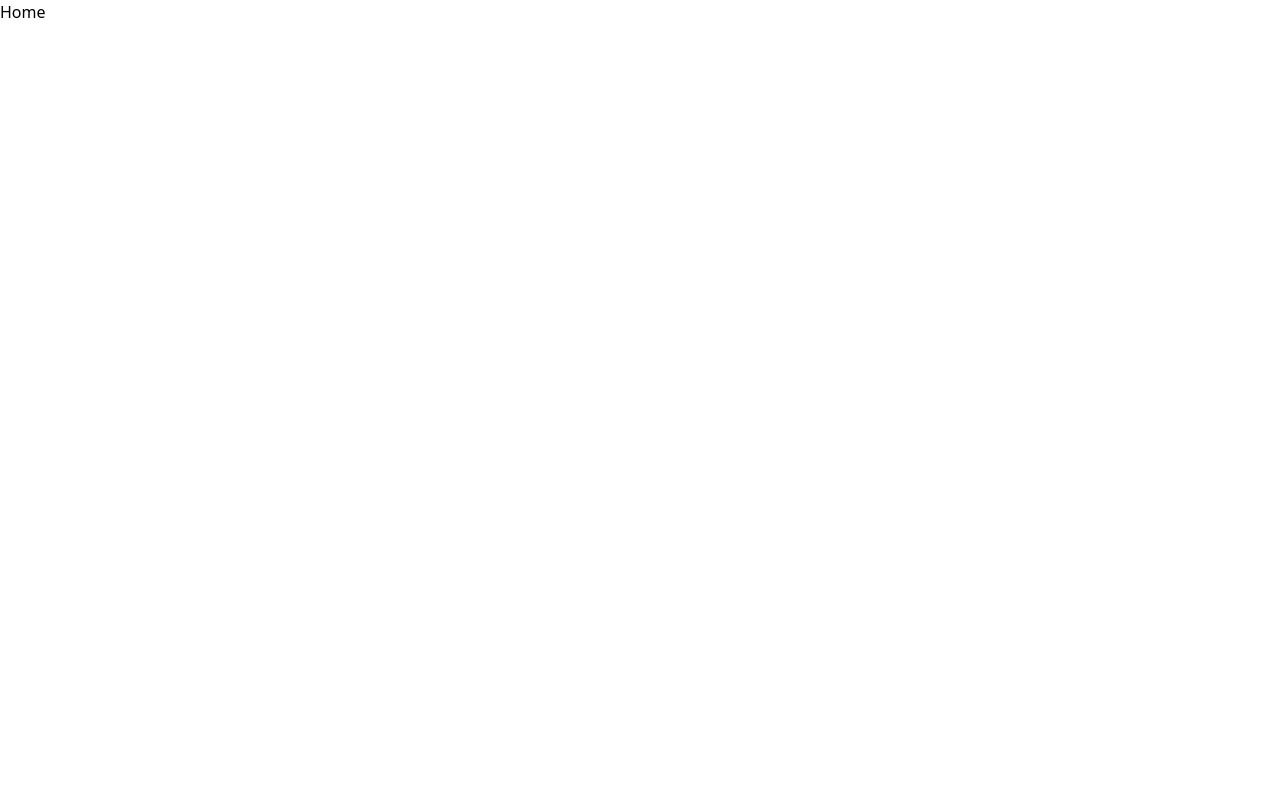
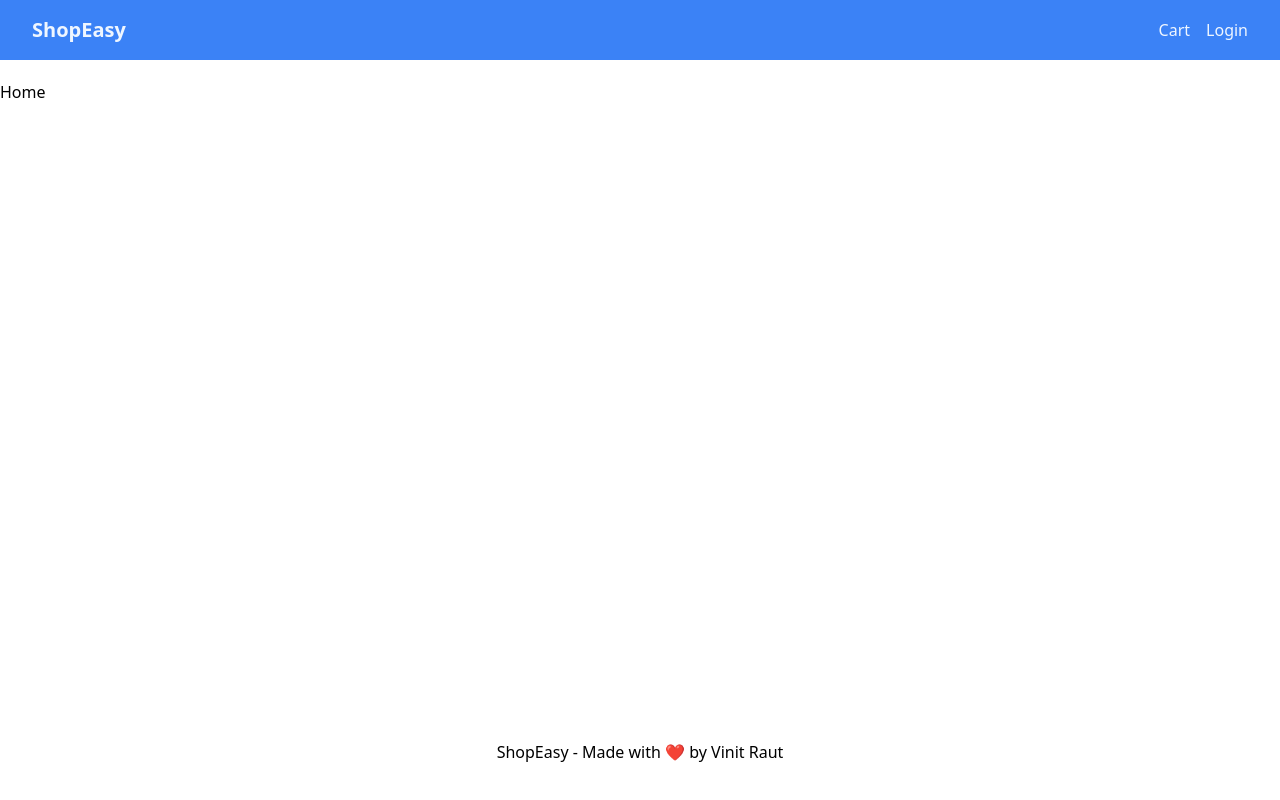
Before and after one commit to vin18/shopeasy, a React (Create React App) app: page / in a window 1280 px wide. Built offline with nearby package versions, Linux system fonts and the light colour scheme.

Commit message:
Add: Header and Footer component

```diff
--- a/src/App.js
+++ b/src/App.js
@@ -1,16 +1,22 @@
-import { BrowserRouter as Router, Routes, Route } from 'react-router-dom'
+import { BrowserRouter as Router, Routes, Route } from 'react-router-dom';
 import './App.css';
+import Footer from './components/Footer';
+import Header from './components/Header';
 
-const Home = () => <h1>Home</h1>
-const About = () => <h1>About</h1>
+export const Home = () => <h1>Home</h1>;
+export const About = () => <h1>About</h1>;
 
 function App() {
   return (
     <Router>
-      <Routes>
-        <Route path="/about" element={<About />} />
-        <Route path="/" element={<Home />} />
-      </Routes>
+      <Header />
+      <div className="container mx-auto my-5" style={{ height: '80vh' }}>
+        <Routes>
+          <Route path="/about" element={<About />} />
+          <Route path="/" element={<Home />} />
+        </Routes>
+      </div>
+      <Footer />
     </Router>
   );
 }
--- /dev/null
+++ b/src/components/Footer.js
@@ -0,0 +1,11 @@
+import React from 'react';
+
+const Footer = () => {
+  return (
+    <footer className="flex justify-center">
+      <p>ShopEasy - Made with ❤️ by Vinit Raut</p>
+    </footer>
+  );
+};
+
+export default Footer;
--- /dev/null
+++ b/src/components/Header.js
@@ -0,0 +1,27 @@
+import React from 'react';
+import { Link } from 'react-router-dom';
+import { About, Home } from '../App';
+
+const Header = () => {
+  return (
+    <header className="bg-blue-500 text-blue-50 flex justify-between items-center py-4 px-8">
+      <div>
+        <h1 className="text-xl font-bold">ShopEasy</h1>
+      </div>
+
+      <nav>
+        <ul className="flex space-x-4">
+          <li className="flex">
+            <Link to="/">Cart</Link>
+          </li>
+
+          <li>
+            <Link to="/about">Login</Link>
+          </li>
+        </ul>
+      </nav>
+    </header>
+  );
+};
+
+export default Header;
--- a/src/components/TaskDetails.js
+++ /dev/null
@@ -1,11 +0,0 @@
-import React from 'react'
-
-const TaskDetails = () => {
-  return (
-    <div>
-      <h1>Task Details</h1>
-    </div>
-  )
-}
-
-export default TaskDetails
```
